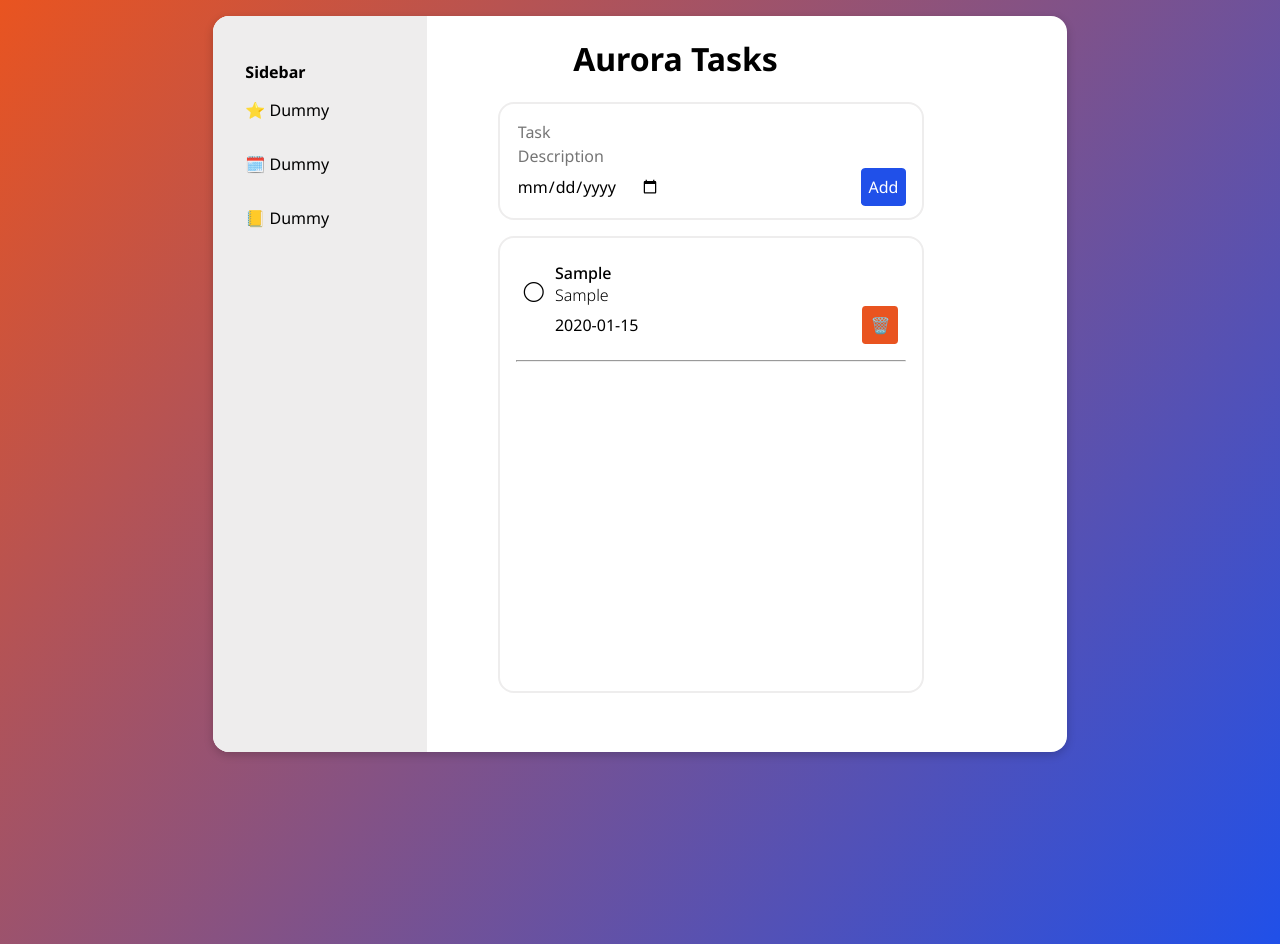
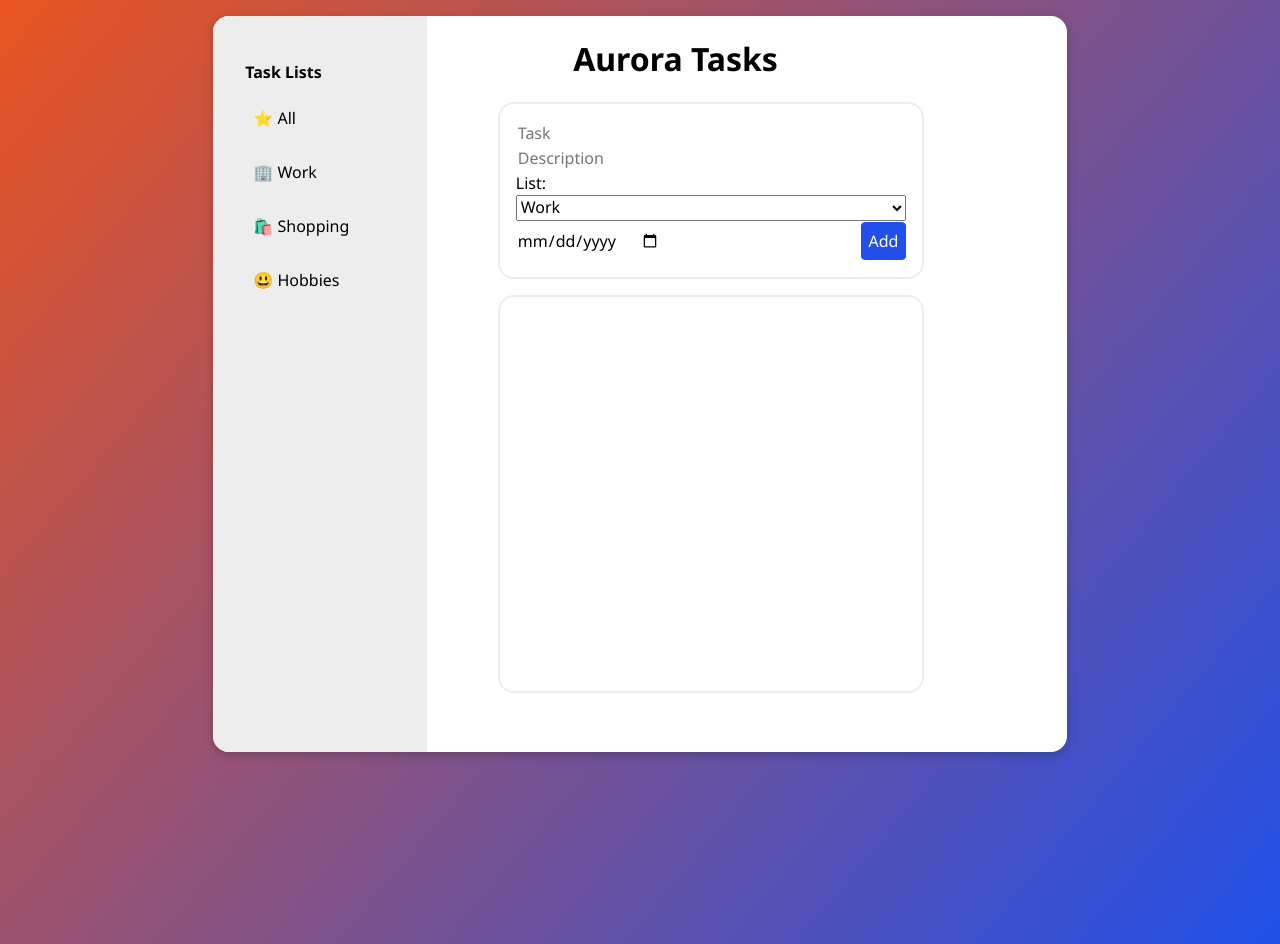
Before and after one commit to Justin-K-Ellis/aurora-tasks, a website built with Vite: page aurora-tasks/index.html in a window 1280 px wide. Both pictures are taken after typing "Sample", "Sample", "2020-01-15" into the empty fields and a click on the button "Add". Built offline with nearby package versions, Linux system fonts and the light colour scheme.

Commit message:
Experimenting with multiple project lists

```diff
--- a/aurora-tasks/index.html
+++ b/aurora-tasks/index.html
@@ -22,11 +22,12 @@
         <!-- Sidebar -->
         <div id="side-bar">
           <div id="side-bar-content">
-            <h2>Sidebar</p>
+            <h2>Task Lists</p>
               <ul id="side-bar-list">
-                <li>⭐ Dummy</li>
-                <li>🗓️ Dummy</li>
-                <li>📒 Dummy</li>
+                <li>⭐ All</li>
+                <li id="work-link">🏢 Work</li>
+                <li id="shopping-link">🛍️ Shopping</li>
+                <li id="hobbies-link">😃 Hobbies</li>
               </ul>
           </div>
         </div>
@@ -40,6 +41,12 @@
         <form class="task-form">
           <input type="text" id="form-title" name="form-title" placeholder="Task">
           <input type="text" id="form-description" name="form-description" placeholder="Description">
+          <label for="project-list">List:</label>
+          <select name="project-list" id="project-list">
+            <option value="work">Work</option>
+            <option value="shopping">Shopping</option>
+            <option value="hobbies">Hobbies</option>
+          </select>
           <div class="date-and-submit">
             <input type="date" id="form-date" name="form-date">
             <button type="submit">Add</button>
--- a/aurora-tasks/main.js
+++ b/aurora-tasks/main.js
@@ -2,10 +2,17 @@ import clearAll from "./modules/clearAll";
 import displayList from "./modules/displayList";
 import Library from "./modules/taskLibrary";
 import Task from "./modules/taskItem";
+import { l } from "vite/dist/node/types.d-jgA8ss1A";
 
 let taskForm = document.querySelector(".task-form");
 let DOMtaskList = document.querySelector(".task-list");
-let taskLibrary = new Library;
+let workLibrary = new Library;
+let shoppingLibrary = new Library;
+let hobbieLibrary = new Library;
+
+const workLink = document.querySelector("#work-link");
+const shoppingLink =  document.querySelector("#shopping-link");
+const hobbiesLink = document.querySelector("#hobbies-link");
 
 let formTitle = document.querySelector("#form-title");
 let formDescription = document.querySelector("#form-description");
@@ -17,12 +24,46 @@ function handleForm(event) {
   const formData = new FormData(taskForm);
   const title = formData.get("form-title");
   const description = formData.get("form-description");
+  const projectList = formData.get("project-list");
   const date = formData.get("form-date");
 
-  let taskObj = new Task(title, description, date);
-  taskLibrary.addTask(taskObj);
-  displayList(taskLibrary, taskLibrary.taskArray, DOMtaskList);
+  let taskObj = new Task(title, description, projectList, date);
+  if (taskObj.projectList === "work") {
+    workLibrary.addTask(taskObj);
+  }
+  else if (taskObj.projectList === "shopping") {
+    shoppingLibrary.addTask(taskObj);
+  }
+  else if (taskObj.projectList === "hobbies") {
+    hobbieLibrary.addTask(taskObj);
+  }
+  // taskLibrary.addTask(taskObj);
+  // displayList(taskLibrary, taskLibrary.taskArray, DOMtaskList);
+  displayAllProjects();
   clearAll(formInputs);
 }
 
 taskForm.addEventListener("submit", handleForm);
+
+workLink.addEventListener("click", () => {
+  displayProject(workLibrary);
+})
+
+shoppingLink.addEventListener("click", () => {
+  displayProject(shoppingLibrary);
+})
+
+hobbiesLink.addEventListener("click", () => {
+  displayProject(hobbieLibrary);
+})
+
+function displayProject(projectLibrary) {
+  clearAll(formInputs);
+  displayList(projectLibrary, projectLibrary.taskArray, DOMtaskList);
+}
+
+function displayAllProjects() {
+  displayProject(workLibrary);
+  displayProject(shoppingLibrary);
+  displayProject(hobbieLibrary);
+}
--- a/aurora-tasks/modules/taskItem.js
+++ b/aurora-tasks/modules/taskItem.js
@@ -1,9 +1,10 @@
 // Class to make task items
 
 class Task {
-    constructor(title, description, date) {
+    constructor(title, description, projectList, date) {
         this.title = title;
         this.description = description;
+        this.projectList = projectList;
         this.date = date;
     }
 
--- a/aurora-tasks/package.json
+++ b/aurora-tasks/package.json
@@ -9,6 +9,6 @@
     "preview": "vite preview"
   },
   "devDependencies": {
-    "vite": "^5.1.0"
+    "vite": "^5.1.4"
   }
 }
--- a/aurora-tasks/styles/form-styles.css
+++ b/aurora-tasks/styles/form-styles.css
@@ -1,6 +1,6 @@
 form {
     grid-column: 5 / 11;
-    grid-row: 2 / 4;
+    grid-row: 2 / 5;
 
     border: 2px solid var(--my-gray);
     border-radius: 1rem;
--- a/aurora-tasks/styles/styles.css
+++ b/aurora-tasks/styles/styles.css
@@ -72,12 +72,13 @@ header {
 }
 
 #side-bar-list li {
-  padding-bottom: 1em;
+  padding: 0.5em;
 }
 
 #side-bar-list li:hover {
   color: var(--my-blue);
-  font-size: 1.05em;
+  border: 1px solid var(--my-orange);
+  border-radius: 1rem;
 }
 
 #title-space {
--- a/aurora-tasks/styles/task-list-style.css
+++ b/aurora-tasks/styles/task-list-style.css
@@ -16,7 +16,7 @@ li {
 
 .task-list {
     grid-column: 5 / 11;
-    grid-row: 4 / 12;
+    grid-row: 5 / 12;
     border: 2px solid var(--my-gray);
     border-radius: 1rem;
 
```
Also changed, not shown: 1 other file.
